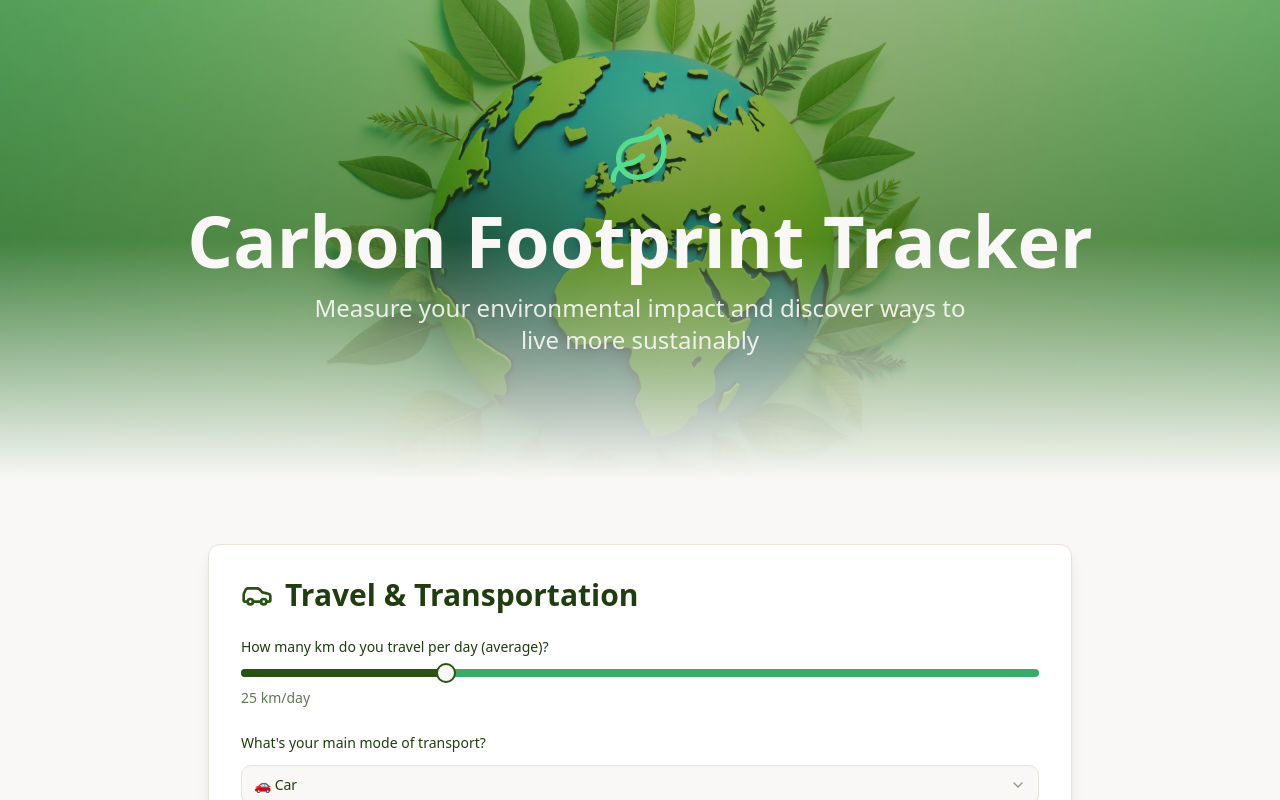
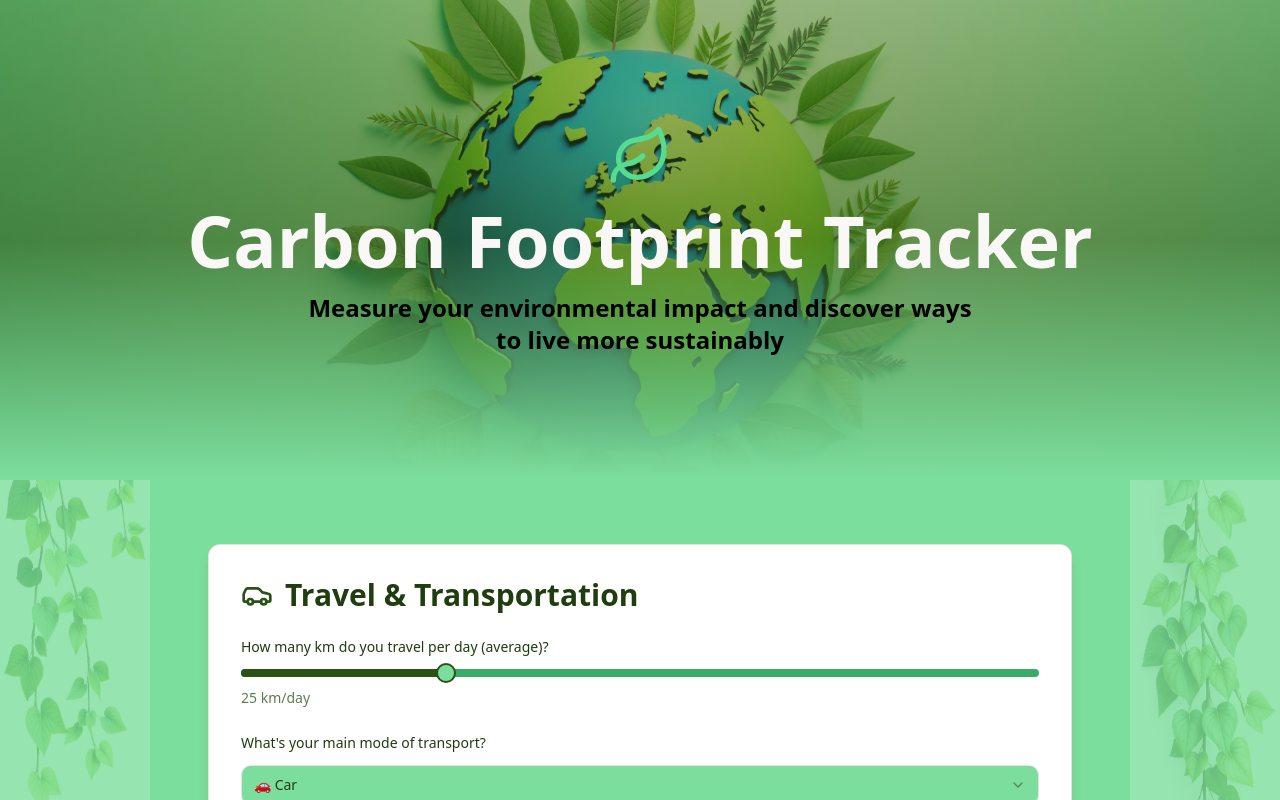
Before and after one commit to sruja333/carbon-path-tracker, a React (Vite) app: page / in a window 1280 px wide. Shown: the top 800 px of the page. Built offline with nearby package versions, Linux system fonts and the light colour scheme; the HTML template or start-up script is replaced by a standard one.

Commit message:
Refactor: Improve page styling

```diff
--- a/src/index.css
+++ b/src/index.css
@@ -8,7 +8,7 @@ All colors MUST be HSL.
 
 @layer base {
   :root {
-    --background: 40 20% 97%;
+    --background: 140 60% 68%;
     --foreground: 100 60% 15%;
 
     --card: 0 0% 100%;
--- a/src/pages/Index.tsx
+++ b/src/pages/Index.tsx
@@ -5,6 +5,8 @@ import { Slider } from "@/components/ui/slider";
 import { Select, SelectContent, SelectItem, SelectTrigger, SelectValue } from "@/components/ui/select";
 import { Car, Home, UtensilsCrossed, Trash2, ShoppingBag, Leaf } from "lucide-react";
 import heroImage from "@/assets/hero-earth.jpg";
+import vineLeft from "@/assets/vine-left.png";
+import vineRight from "@/assets/vine-right.png";
 
 const Index = () => {
   const [isCalculating, setIsCalculating] = useState(false);
@@ -81,7 +83,21 @@ const Index = () => {
   };
 
   return (
-    <div className="min-h-screen bg-gradient-to-b from-background via-background to-muted">
+    <div className="min-h-screen bg-background relative overflow-x-hidden">
+      {/* Decorative Vines */}
+      <img
+        src={vineLeft}
+        alt=""
+        className="fixed left-0 top-0 h-full w-auto opacity-20 pointer-events-none z-0"
+        style={{ maxWidth: '150px' }}
+      />
+      <img
+        src={vineRight}
+        alt=""
+        className="fixed right-0 top-0 h-full w-auto opacity-20 pointer-events-none z-0"
+        style={{ maxWidth: '150px' }}
+      />
+
       {/* Hero Section */}
       <section className="relative h-[60vh] overflow-hidden">
         <div
@@ -95,14 +111,14 @@ const Index = () => {
           <h1 className="text-5xl md:text-7xl font-bold text-primary-foreground mb-4">
             Carbon Footprint Tracker
           </h1>
-          <p className="text-xl md:text-2xl text-primary-foreground/90 max-w-2xl">
+          <p className="text-xl md:text-2xl font-bold text-black max-w-2xl">
             Measure your environmental impact and discover ways to live more sustainably
           </p>
         </div>
       </section>
 
       {/* Main Content */}
-      <div className="container mx-auto px-4 py-16 max-w-4xl">
+      <div className="container mx-auto px-4 py-16 max-w-4xl relative z-10">
         <div className="space-y-8">
           {/* Travel Section */}
           <Card className="p-8 shadow-lg animate-slide-up" style={{ animationDelay: '0.1s' }}>
```
Also changed, not shown: src/assets/vine-left.png (added), src/assets/vine-right.png (added).
